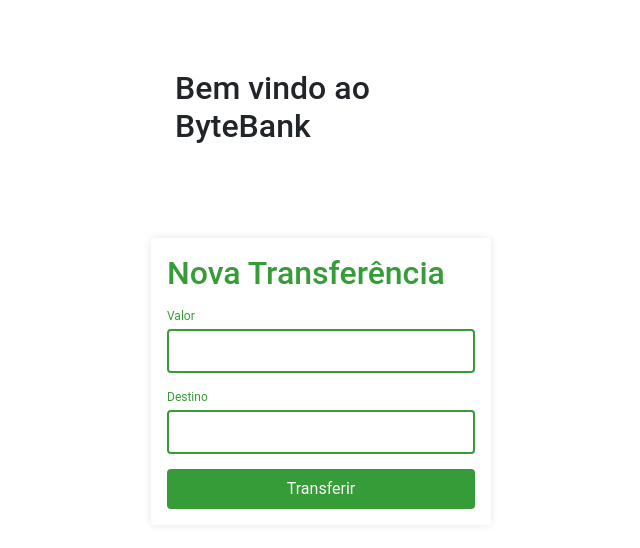
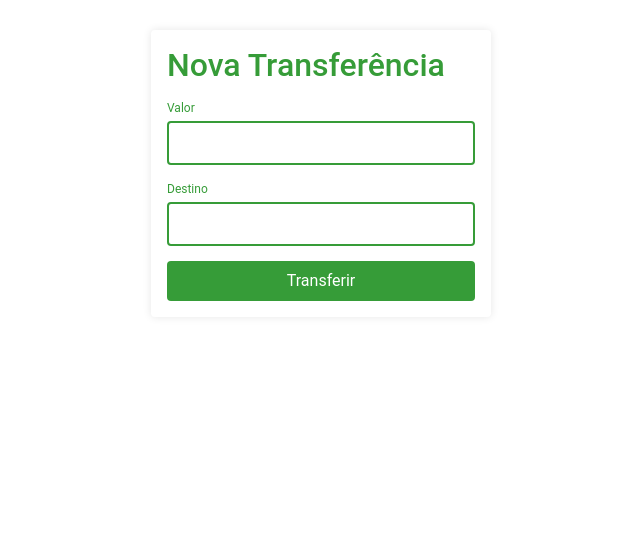
Before and after one commit to nfers/formacao-angular, an Angular app: page / in a window 1280 px wide. Shown: the top 548 px of the page, without its empty margins (319-959 px from the left). Built offline with nearby package versions, Linux system fonts and the light colour scheme.

Commit message:
implementacao do formulário de transferencia

```diff
--- a/src/app/app.component.html
+++ b/src/app/app.component.html
@@ -1,5 +1,2 @@
-<div class="container">
 
-<h2 class="p-4">Bem vindo ao ByteBank</h2>
-</div>
 <app-nova-transferencia></app-nova-transferencia>
--- a/src/app/app.module.ts
+++ b/src/app/app.module.ts
@@ -1,16 +1,18 @@
-import { NovaTransferenciaComponent } from './components/nova-transferencia/nova-transferencia.component';
 import { NgModule } from '@angular/core';
 import { BrowserModule } from '@angular/platform-browser';
 
 import { AppComponent } from './app.component';
+import { FormsModule } from '@angular/forms';
 
+import { NovaTransferenciaComponent } from './components/nova-transferencia/nova-transferencia.component';
 @NgModule({
   declarations: [
     AppComponent,
     NovaTransferenciaComponent
   ],
   imports: [
-    BrowserModule
+    BrowserModule,
+    FormsModule
   ],
   providers: [],
   bootstrap: [AppComponent]
--- a/src/app/components/nova-transferencia/nova-transferencia.component.html
+++ b/src/app/components/nova-transferencia/nova-transferencia.component.html
@@ -4,12 +4,12 @@
 
     <div class="form-field">
       <label class="form-field__label" for="valor">Valor</label>
-      <input class="form-field__input" id="valor" type="text"  name="valor" />
+      <input class="form-field__input" id="valor" type="text"  name="valor" [(ngModel)]="valor" />
     </div>
 
     <div class="form-field">
       <label class="form-field__label" for="destino">Destino</label>
-      <input class="form-field__input" id="destino" type="text" name="destino" />
+      <input class="form-field__input" id="destino" type="text" name="destino" [(ngModel)]="destino" />
     </div>
 
     <div class="botao-wrapper">
--- a/src/app/components/nova-transferencia/nova-transferencia.component.ts
+++ b/src/app/components/nova-transferencia/nova-transferencia.component.ts
@@ -5,6 +5,7 @@ import { Component } from "@angular/core";
   templateUrl: './nova-transferencia.component.html',
   styleUrls: ['./nova-transferencia.component.scss']
 })
+
 export class NovaTransferenciaComponent {
 
   valor: number;
```
